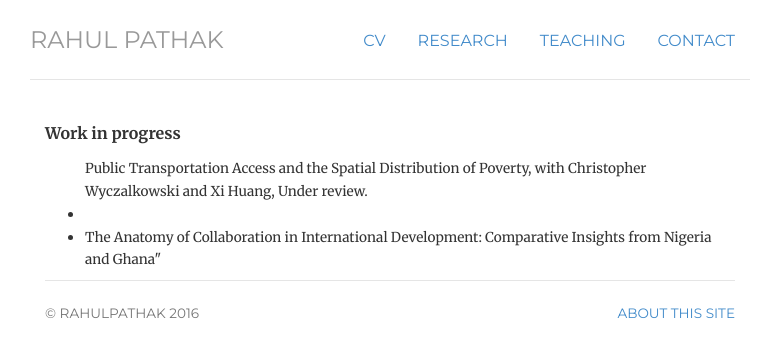
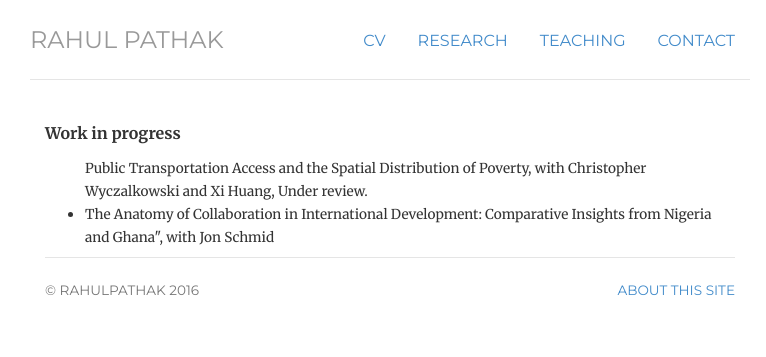
Before and after one commit to pathak-rahul/pathak-rahul.github.io, a Jekyll site: the page built from ongoing/index.html, in a window 1280 px wide. Shown: the top 357 px of the page, without its empty margins (250-1016 px from the left). Built offline with Jekyll 4.4.1, drawn with Linux system fonts in a browser that asks for light colours.

Commit message:
Update index.html

```diff
--- a/ongoing/index.html
+++ b/ongoing/index.html
@@ -10,9 +10,9 @@
 <p><strong>Work in progress</strong></p>
 
 	  <ul
+
    	<li> <small>Public Transportation Access and the Spatial Distribution of Poverty, with Christopher Wyczalkowski and Xi Huang, Under review. </small> </li>
-   	<li> <small></small> </li>
-   	<li> <small>The Anatomy of Collaboration in International Development: Comparative Insights from Nigeria and Ghana"</small> </li>
+   	<li> <small>The Anatomy of Collaboration in International Development: Comparative Insights from Nigeria and Ghana", with Jon Schmid</small> </li>
 
     </ul>
 
```
